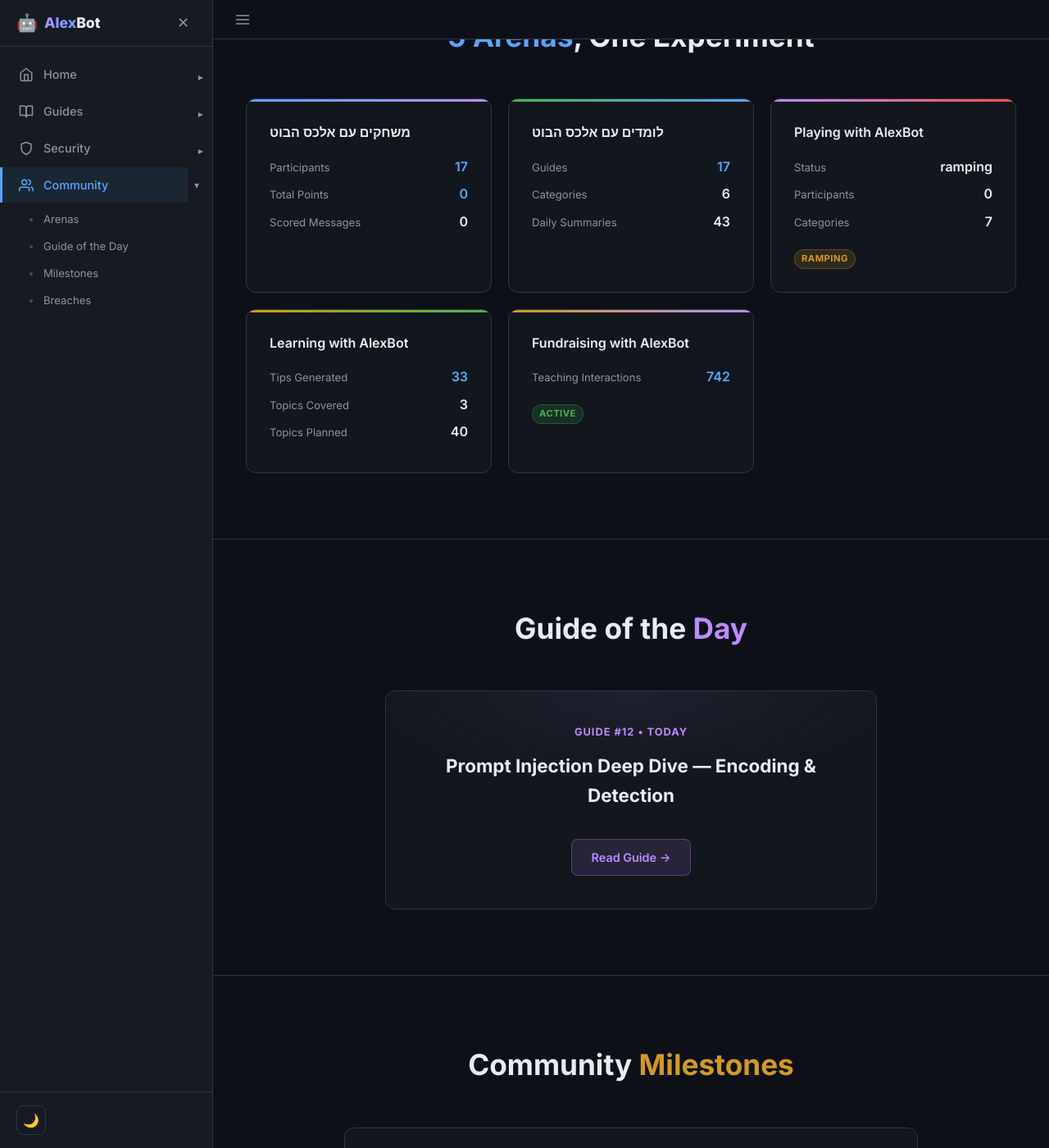
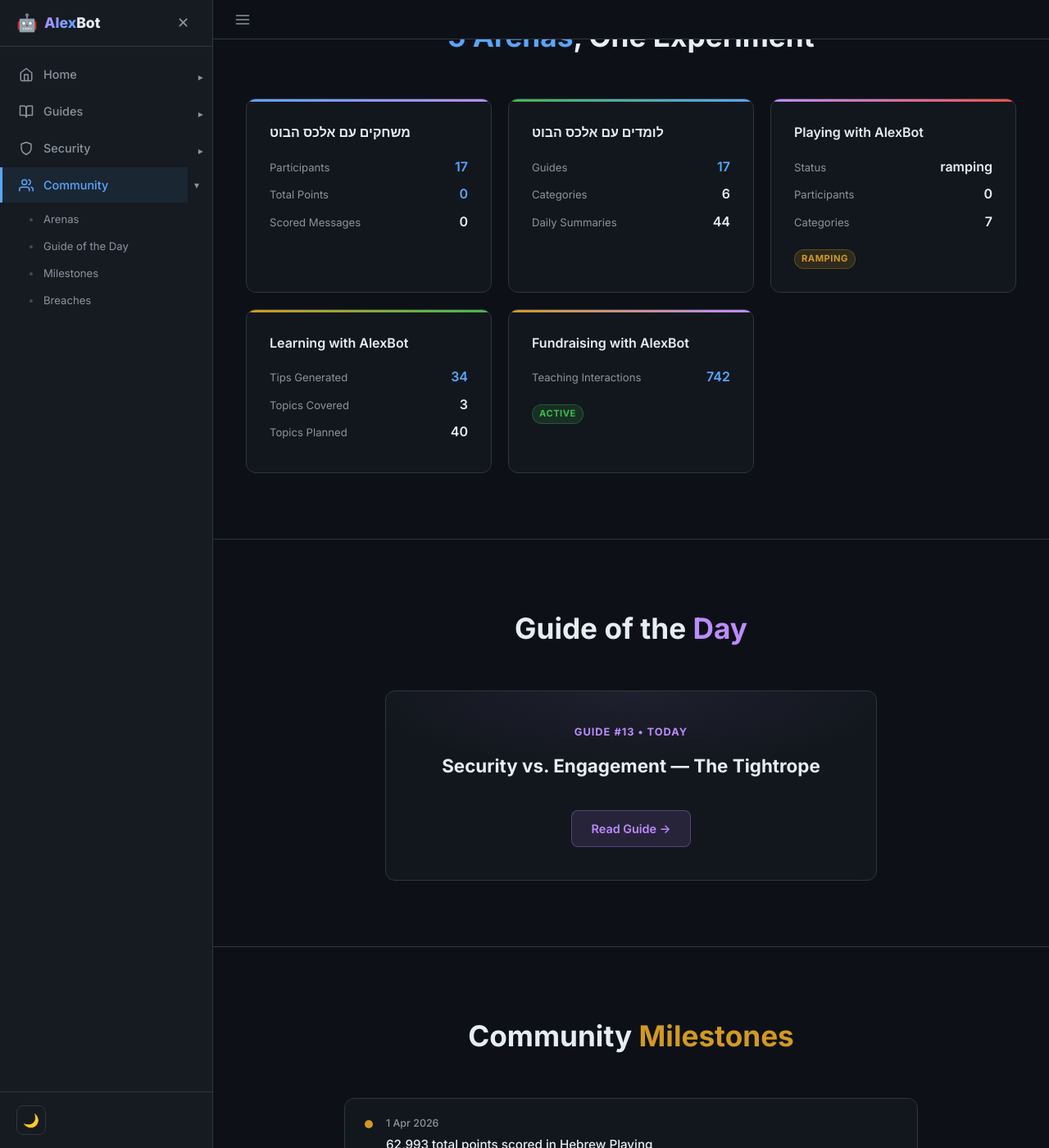
Before and after one commit to alexliv1234/alexbot-public, a Jekyll site: the page built from docs/community.html, in a window 1280 px wide and 1400 px high, scrolled down 450 px. Shown: the whole window at 82% size. Built offline with Jekyll 4.4.1, drawn with Linux system fonts in a browser that asks for light colours; some of the changed text lies outside the part shown.

Commit message:
📊 Auto-update community stats (2026-04-18_05-00)
Hebrew Playing: 17 players /  pts
Guides: 17 published | International: 0 playing

```diff
--- a/docs/assets/groups-data.json
+++ b/docs/assets/groups-data.json
@@ -1,6 +1,6 @@
 {
-  "lastUpdated": "2026-04-17",
-  "timestamp": "2026-04-17T17:00Z",
+  "lastUpdated": "2026-04-18",
+  "timestamp": "2026-04-18T02:00Z",
   "hebrewPlaying": {
     "name": "משחקים עם אלכס הבוט",
     "participants": 17,
@@ -12,7 +12,7 @@
     "name": "לומדים עם אלכס הבוט",
     "guides": 17,
     "categories": 6,
-    "dailySummaries": 43,
+    "dailySummaries": 44,
     "qaExchanges": 3
   },
   "intlPlaying": {
@@ -23,7 +23,7 @@
   },
   "intlLearning": {
     "name": "Learning with AlexBot",
-    "tipsGenerated": 33,
+    "tipsGenerated": 34,
     "topicsCovered": 3,
     "topicsPlanned": 40,
     "deliveryFailures": 1
@@ -53,9 +53,9 @@
     }
   ],
   "guideOfTheDay": {
-    "num": 12,
-    "title": "Prompt Injection Deep Dive — Encoding & Detection",
-    "slug": "12-prompt-injection-deep-dive"
+    "num": 13,
+    "title": "Security vs. Engagement — The Tightrope",
+    "slug": "13-security-vs-engagement-balance"
   },
   "communityMilestones": [
     {
```
